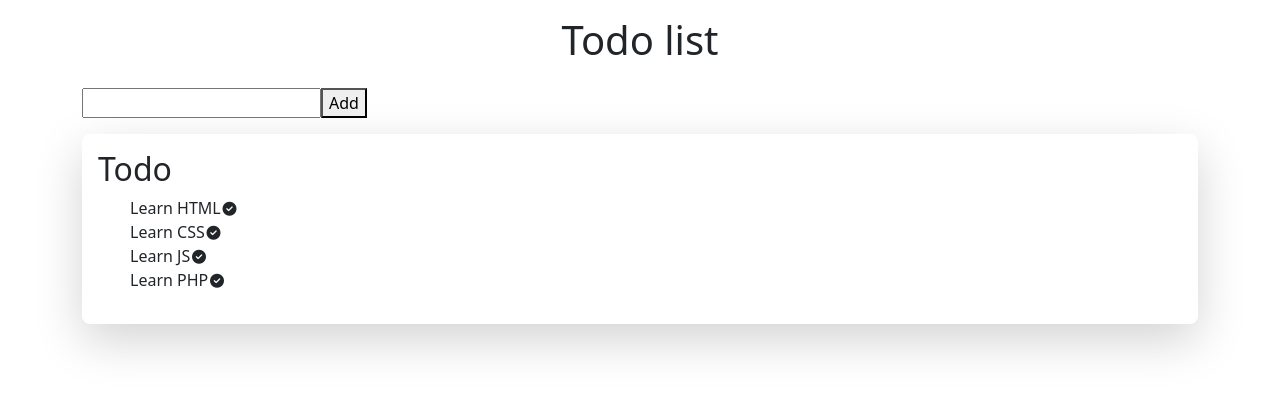
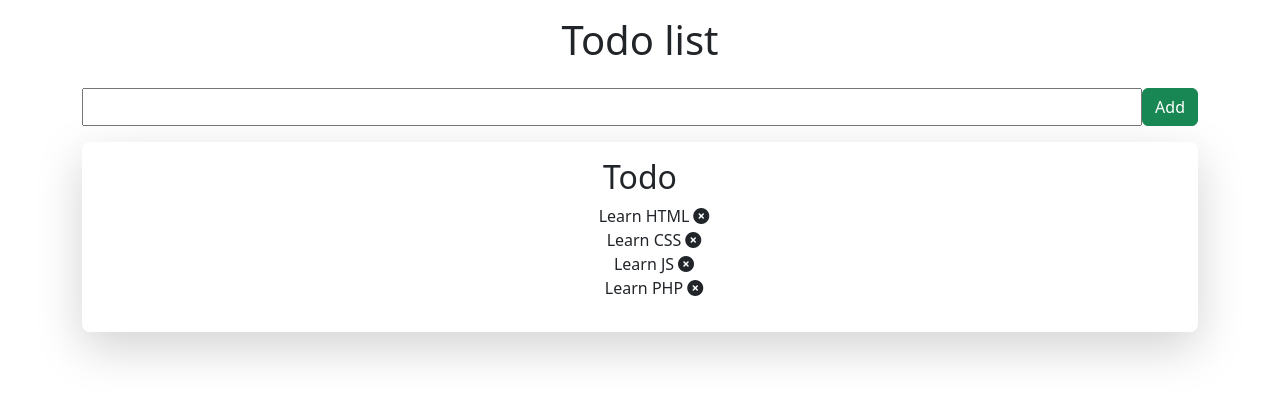
Before and after one commit to Dan97O/vue-todolist, a plain HTML site: page index.html in a window 1280 px wide. Drawn offline with nearby package versions, Linux system fonts and the light colour scheme.

Commit message:
add style

```diff
--- a/assets/js/app.js
+++ b/assets/js/app.js
@@ -16,28 +16,28 @@ cliccando sul testo dell'item, invertire il valore della proprietà done del tod
 */
 
 
-const {createApp} = Vue;
+const { createApp } = Vue;
 createApp({
   data() {
     return {
-      newTask:'',
+      newTask: '',
       error: null,
       completed: [],
       tasks: [
         {
-          text:'Learn HTML',
-          done: false,
-        },
-           {
-          text:'Learn CSS',
+          text: 'Learn HTML',
           done: false,
         },
         {
-          text:'Learn JS',
+          text: 'Learn CSS',
           done: false,
         },
         {
-          text:'Learn PHP',
+          text: 'Learn JS',
+          done: false,
+        },
+        {
+          text: 'Learn PHP',
           done: false,
         },
       ]
@@ -45,10 +45,10 @@ createApp({
 
   },
   methods: {
-    addTasks(){
+    addTasks() {
 
       if (this.newTask.length >= 5) {
-        this.tasks.unshift({text: this.newTask, done: false});
+        this.tasks.unshift({ text: this.newTask, done: false });
         this.newTask = ''
         this.error = null
       } else {
@@ -56,7 +56,7 @@ createApp({
       }
     },
 
-    completeTask(i){
+    completeTask(i) {
       /* pusho quelle eliminate in un array completato */
       this.completed.push(this.tasks[i])
       /* splice rimuove */
--- a/index.html
+++ b/index.html
@@ -1,5 +1,6 @@
 <!DOCTYPE html>
 <html lang="en">
+
 <head>
   <meta charset="UTF-8">
   <meta http-equiv="X-UA-Compatible" content="IE=edge">
@@ -10,12 +11,14 @@
     crossorigin="anonymous" referrerpolicy="no-referrer">
 
   <!-- Bootstrap -->
-  <link href="https://cdn.jsdelivr.net/npm/bootstrap@5.2.3/dist/css/bootstrap.min.css" rel="stylesheet" integrity="sha384-rbsA2VBKQhggwzxH7pPCaAqO46MgnOM80zW1RWuH61DGLwZJEdK2Kadq2F9CUG65" crossorigin="anonymous">
+  <link href="https://cdn.jsdelivr.net/npm/bootstrap@5.2.3/dist/css/bootstrap.min.css" rel="stylesheet"
+    integrity="sha384-rbsA2VBKQhggwzxH7pPCaAqO46MgnOM80zW1RWuH61DGLwZJEdK2Kadq2F9CUG65" crossorigin="anonymous">
 
-  <!-- Css -->
-  <link rel="stylesheet" href="./assets/css/style.css">
+  <!-- < Css -->
+  <!-- <link rel="stylesheet" href="./assets/css/style.css">  -->
   <title>Document</title>
 </head>
+
 <body>
 
 
@@ -24,61 +27,51 @@
     <header>
       <h1 class="text-center p-3">Todo list</h1>
     </header>
-
-
-
-
-
+    <!-- /header -->
 
     <main class="container">
       <div class="add_tasks mb-3">
         <div class="d-flex mb-3">
-          <input type="text" v-model.trim="newTask" @keyup.enter="addTasks()">
-          <button @click="addTasks()">Add</button>
+          <input class="input-group" type="text" v-model.trim="newTask" @keyup.enter="addTasks()">
+          <button class="btn btn-success" @click="addTasks()">Add</button>
         </div>
+        <!-- /input/button -->
 
-        <div class="alert alert-danger" role="alert" v-if="error">
+        <div class="alert alert-danger text-center" role="alert" v-if="error">
           <strong> {{error}} </strong>
         </div>
+        <!-- /alert -->
       </div>
+      <!-- /add_tasks -->
 
-
-
-      <div class="tasks bg-white border-light rounded-3 p-3 shadow-lg mb-3">
+      <div class="tasks bg-white border-light rounded-3 p-3 shadow-lg mb-3 text-center">
         <h2>Todo</h2>
         <ul v-if="tasks.length > 0">
-          <li v-for="(task, index) in tasks" class="d-flex">
+          <li v-for="(task, index) in tasks" class="d-flex justify-content-center">
             {{task.text}}
             <div class="complete" @click="completeTask(index)">
-              <i class="fas fa fa-check-circle fa-sm fa-fw"></i>
+              <i class="mx-1 fas fa fa-circle-xmark fa-1"></i>
             </div>
           </li>
         </ul>
         <p v-else>Tutte le task fatte😎</p>
       </div>
+      <!-- /tasks -->
 
-      <div class="completed" v-if="completed.length > 0">
+      <div class="completed text-center bg-white border-light rounded-3 p-3 shadow-lg mb-3" v-if="completed.length > 0">
         <h2>Completed Tasks</h2>
-        <ul>
+        <ul class="list-unstyled">
+          <!-- se attività fatta = line-through -->
           <li v-for="task in completed" :class="{'text-decoration-line-through': task.done = true}">
             {{task.text}}
           </li>
         </ul>
       </div>
-
-
+      <!-- /Completed Tasks -->
     </main>
-
-
-
-
-    <footer></footer>
+    <!-- /container -->
   </div>
-
-
-
-
-
+  <!-- /#app -->
 
 
 
@@ -87,4 +80,5 @@
   <!-- Js -->
   <script src="./assets/js/app.js"></script>
 </body>
+
 </html>
```
Lines whose indentation alone changed are shown as unchanged.
